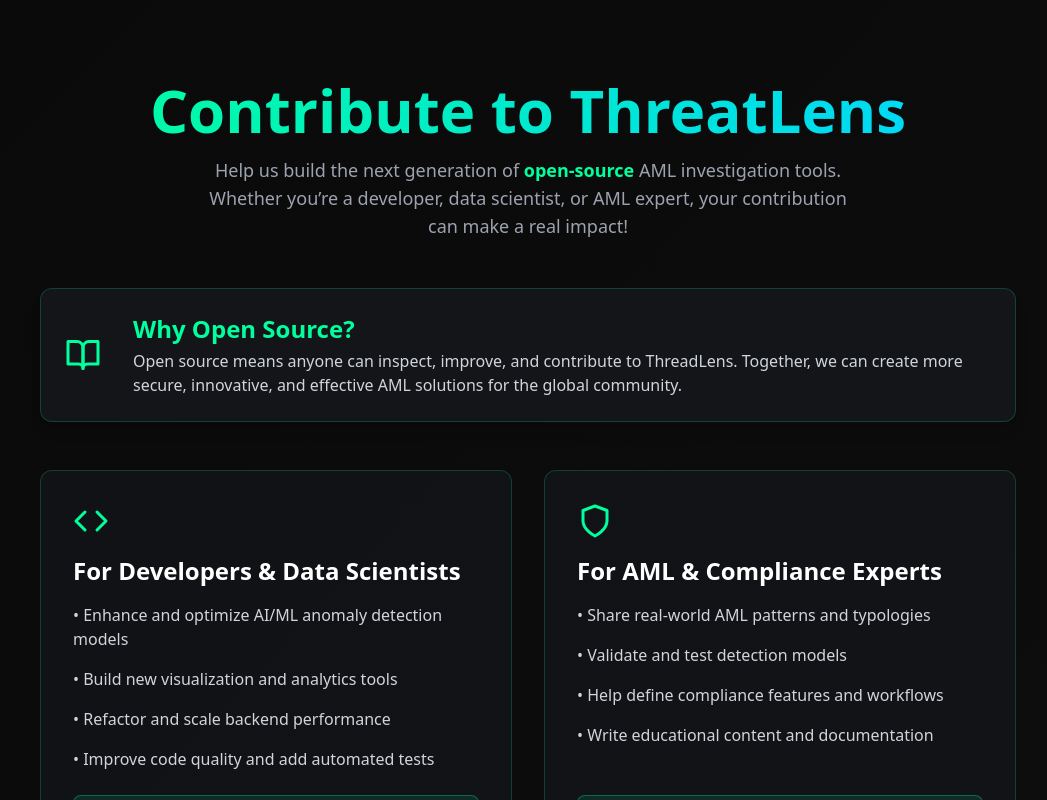
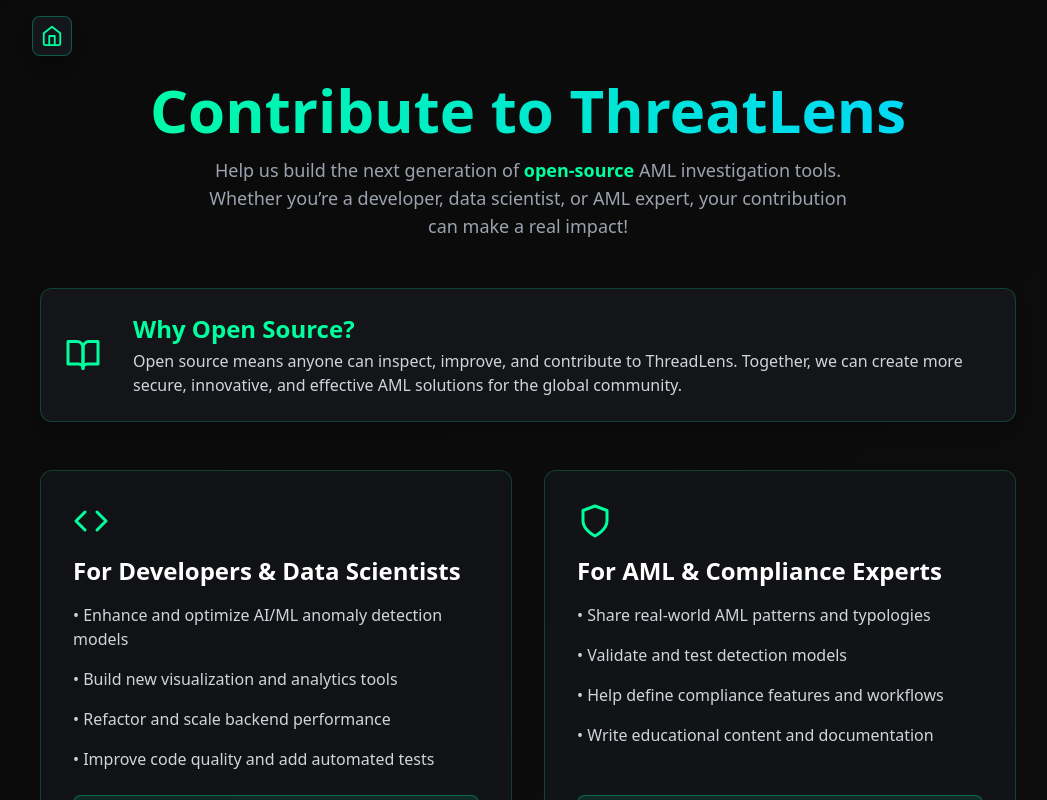
Before and after one commit to innovatewithkishlay/BankLayerTracker, a React (Vite) app in the folder frontend/: page /contribute in a window 1280 px wide. Shown: the top 800 px of the page, without its empty margins (112-1159 px from the left). Built offline with nearby package versions, Linux system fonts and the light colour scheme; no server answers.

Commit message:
updated the ContributePage

```diff
--- a/frontend/src/pages/ContributePage.tsx
+++ b/frontend/src/pages/ContributePage.tsx
@@ -5,16 +5,29 @@
   FiBookOpen,
   FiUsers,
   FiZap,
+  FiHome,
 } from "react-icons/fi";
+import { useNavigate } from "react-router-dom";
 
 export default function ContributePage() {
+  const navigate = useNavigate();
+
   return (
     <div className="min-h-screen bg-gradient-to-br from-[#0a0a0a] to-[#0d0d0d] text-white">
-      <div className="max-w-5xl mx-auto px-6 py-20">
+      <div className="max-w-5xl mx-auto px-6 py-20 relative">
+        {/* Home icon button */}
+        <button
+          onClick={() => navigate("/")}
+          className="absolute left-0 top-0 m-4 p-2 rounded-lg bg-[#181a20]/80 border border-[#00ff9d]/30 text-[#00ff9d] hover:bg-[#00ff9d]/10 hover:border-[#00ff9d] transition-all shadow-lg"
+          aria-label="Go to Home"
+        >
+          <FiHome size={22} />
+        </button>
+
         <div className="text-center mb-12">
           <h1 className="text-4xl md:text-6xl font-bold mb-4 bg-gradient-to-r from-[#00ff9d] to-[#00d4ff] bg-clip-text text-transparent">
             Contribute to{" "}
-            <span className=" decoration-[#00ff9d] decoration-2">
+            <span className="decoration-[#00ff9d] decoration-2">
               ThreatLens
             </span>
           </h1>
```
